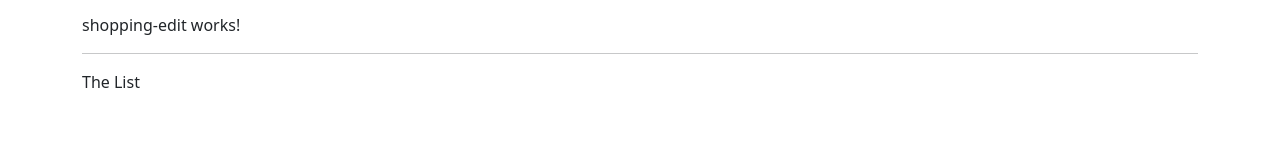
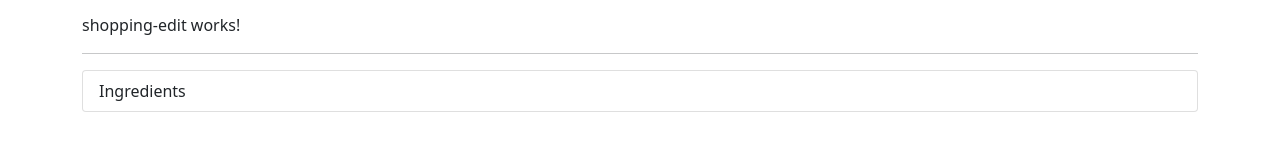
Before and after one commit to codewithz/rv-recipe-book-july-2021, an Angular app: page / in a window 1280 px wide. Shown: the part 299-450 px from the top of the page. Built offline with nearby package versions, Linux system fonts and the light colour scheme.

Commit message:
Adding Ingredeients to Shopping-List

```diff
--- a/src/app/shopping-list/shopping-list.component.html
+++ b/src/app/shopping-list/shopping-list.component.html
@@ -2,6 +2,10 @@
     <div class="col-xs-10">
         <app-shopping-edit></app-shopping-edit>
         <hr>
-        <p>The List</p>
+       <ul class="list-group">
+           <a href="" class="list-group-item" style="cursor:pointer">
+            Ingredients
+           </a>
+       </ul>
     </div>
 </div>
```
